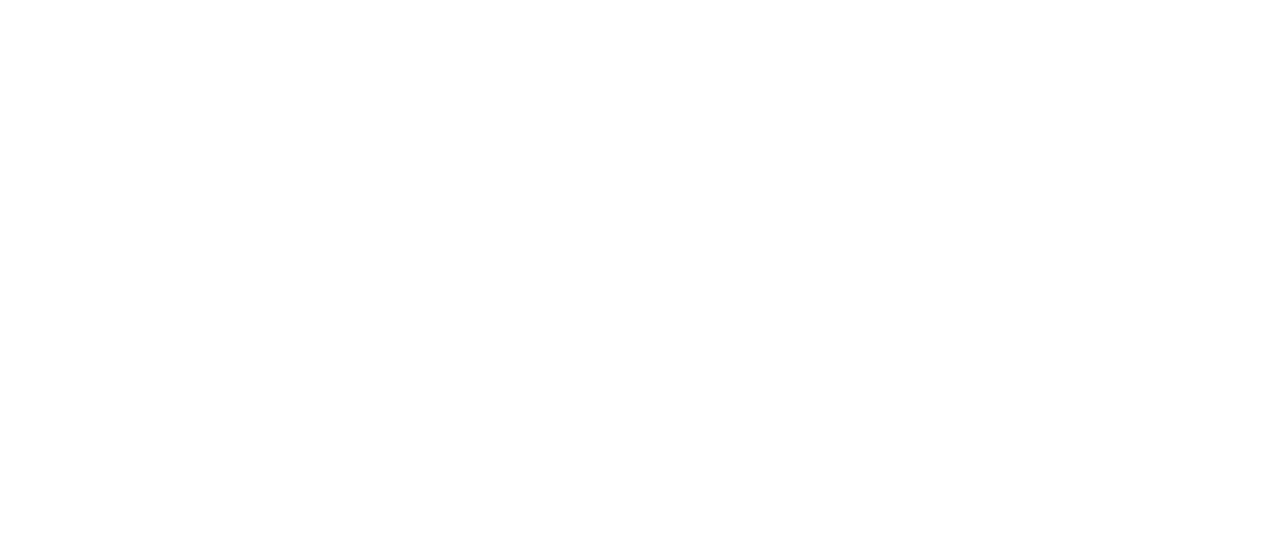
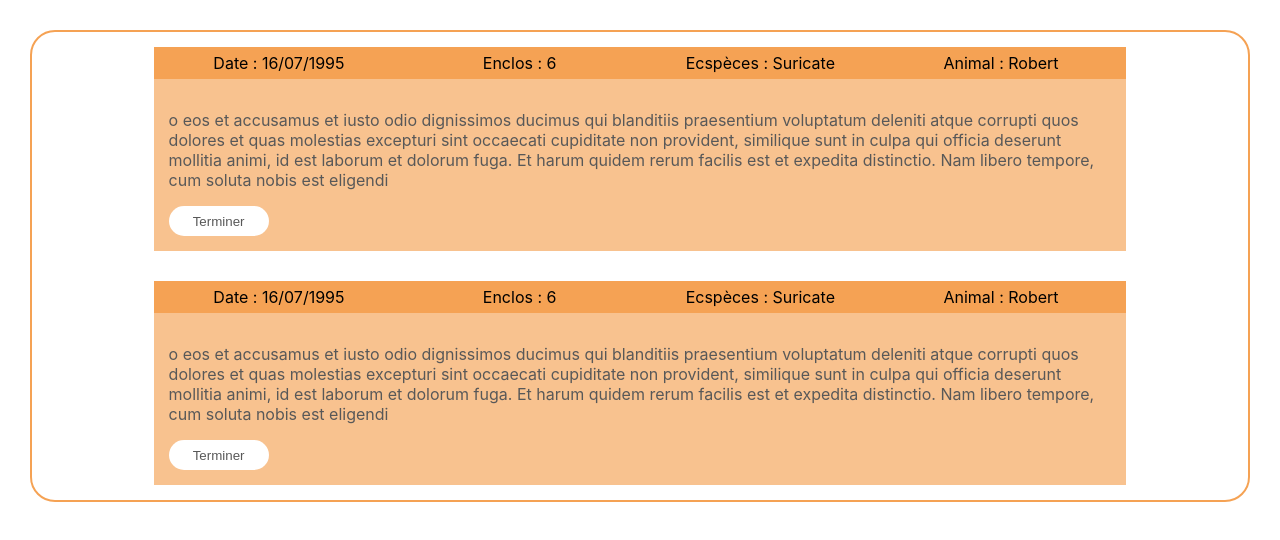
Before and after one commit to Purvanas/AP_React_TKT_Ionic_Groupe_1, a React (Create React App) app in the folder zooplanner-cerza/: page /Missions in a window 1280 px wide. Before the commit this address had no page. Shown: the top 540 px of the page. Built offline with nearby package versions, Linux system fonts and the light colour scheme; no server answers.

Commit message:
<feat>(users):Missions
affichage des cardes et de la page missions

```diff
--- a/zooplanner-cerza/src/App.js
+++ b/zooplanner-cerza/src/App.js
@@ -1,11 +1,12 @@
 import { BrowserRouter,Routes,Route } from "react-router-dom";
 import Accueil from "./pages/Accueil";
-
+import MissionsUsers from "./pages/MissionsUsers";
 function App() {
   return (
     <BrowserRouter>
       <Routes>
         <Route path="/" element={<Accueil/>}></Route>
+        <Route path="/Missions" element={<MissionsUsers />}></Route>
       </Routes>
     </BrowserRouter>
   );
--- /dev/null
+++ b/zooplanner-cerza/src/components/MissionsCardsUsers.js
@@ -0,0 +1,37 @@
+import React, { useState } from "react";
+
+
+const MissionsCardsUsers = () => {
+
+
+    return (
+        <div className='CardMissionsUsersMainDiv'>
+            <div className='CardMissionsUsersHeadDiv'>
+                <td className='CardMissionsUsersTdDate'>
+                    <a>Date : 16/07/1995</a>
+                </td>
+                <td className='CardMissionsUsersTdEnclos'>
+                    <a>Enclos : 6</a>
+                </td>
+                <td className='CardMissionsUsersTdEcspeces'>
+                    <a>Ecspèces : Suricate</a>
+                </td>
+                <td className='CardMissionsUsersTdAnimal'>
+                    <a>Animal : Robert</a>
+                </td>
+            </div>
+            <div className='CardMissionsUsersBodyDiv'>
+                <p>
+                    o eos et accusamus et iusto odio dignissimos ducimus qui blanditiis praesentium voluptatum deleniti
+                    atque corrupti quos dolores et quas molestias excepturi sint occaecati cupiditate non provident,
+                    similique sunt in culpa qui officia deserunt mollitia animi, id est laborum et dolorum fuga. Et harum
+                    quidem rerum facilis est et expedita distinctio. Nam libero tempore, cum soluta nobis est eligendi
+                </p>
+                <button className='CardMissionsUsersButton'>Terminer</button>
+            </div>
+        </div>
+    );
+
+}
+
+export default MissionsCardsUsers;
--- /dev/null
+++ b/zooplanner-cerza/src/css/MissionsCardsUsers.scss
@@ -0,0 +1,68 @@
+.CardMissionsUsersMainDiv{
+    width: 80%;
+    margin-left: auto;
+    margin-right: auto;
+    padding: 15px;
+
+
+}
+
+.CardMissionsUsersHeadDiv {
+    padding: 5px;
+    background-color: #F5A254;
+    display: grid;
+    grid-template-columns: repeat(4, 25%);
+    grid-template-rows: 1fr;
+    grid-column-gap: 0px;
+    grid-row-gap: 0px;
+}
+
+.CardMissionsUsersBodyDiv {
+    margin-top: 0px;
+    padding: 15px;
+    background-color: #F5A254;
+    opacity: 65%;
+}
+
+
+
+
+.CardMissionsUsersTdDate {
+    grid-area: 1 / 1 / 2 / 2;
+
+    text-align: center;
+}
+
+.CardMissionsUsersTdEnclos {
+    grid-area: 1 / 2 / 2 / 3;
+
+    text-align: center;
+}
+
+.CardMissionsUsersTdEcspeces {
+    grid-area: 1 / 3 / 2 / 4;
+
+    text-align: center;
+}
+
+.CardMissionsUsersTdAnimal {
+    grid-area: 1 / 4 / 2 / 5;
+
+    text-align: center;
+}
+
+.CardMissionsUsersButton{
+    background-color: white;
+    border: 0px;
+    border-radius: 25px;
+    height: 30px;
+    width: 100px;
+}
+
+.CardMissionsUsersButton:hover{
+    background-color: #32cd32;
+    border: 0px;
+    border-radius: 25px;
+    height: 30px;
+    width: 100px;
+}
--- /dev/null
+++ b/zooplanner-cerza/src/css/MissionsUsers.scss
@@ -0,0 +1,6 @@
+.MissionsUsersMainDiv {
+    margin : 30px;
+    border:  2px  solid #F5A254;
+    border-radius: 25px;
+    z-index: 100;
+}
--- /dev/null
+++ b/zooplanner-cerza/src/pages/MissionsUsers.js
@@ -0,0 +1,31 @@
+import React, { useEffect, useState } from 'react';
+import '../css/style.scss';
+import '../css/MissionsCardsUsers.scss';
+import '../css/MissionsUsers.scss';
+import MissionsCardsUsers from '../components/MissionsCardsUsers';
+import axios from 'axios';
+
+
+const MissionsUsers = () => {
+
+
+    const [data, setData] = useState([]);
+    useEffect(() => {
+        axios.get("http://localhost:8080/UsersMissions").then((response) => {
+            console.log(response.data.result);
+            setData(response.data.result);
+        })
+    }, []);
+
+
+    return (
+        <div>
+            <div className='MissionsUsersMainDiv'>
+                <MissionsCardsUsers/>
+                <MissionsCardsUsers/>
+            </div>
+        </div>
+
+    );
+};
+export default MissionsUsers;
```
Also changed, not shown: zooplanner-cerza/src/css/style.scss (added), 2 other files (tests, documents, lock files or other folders).
